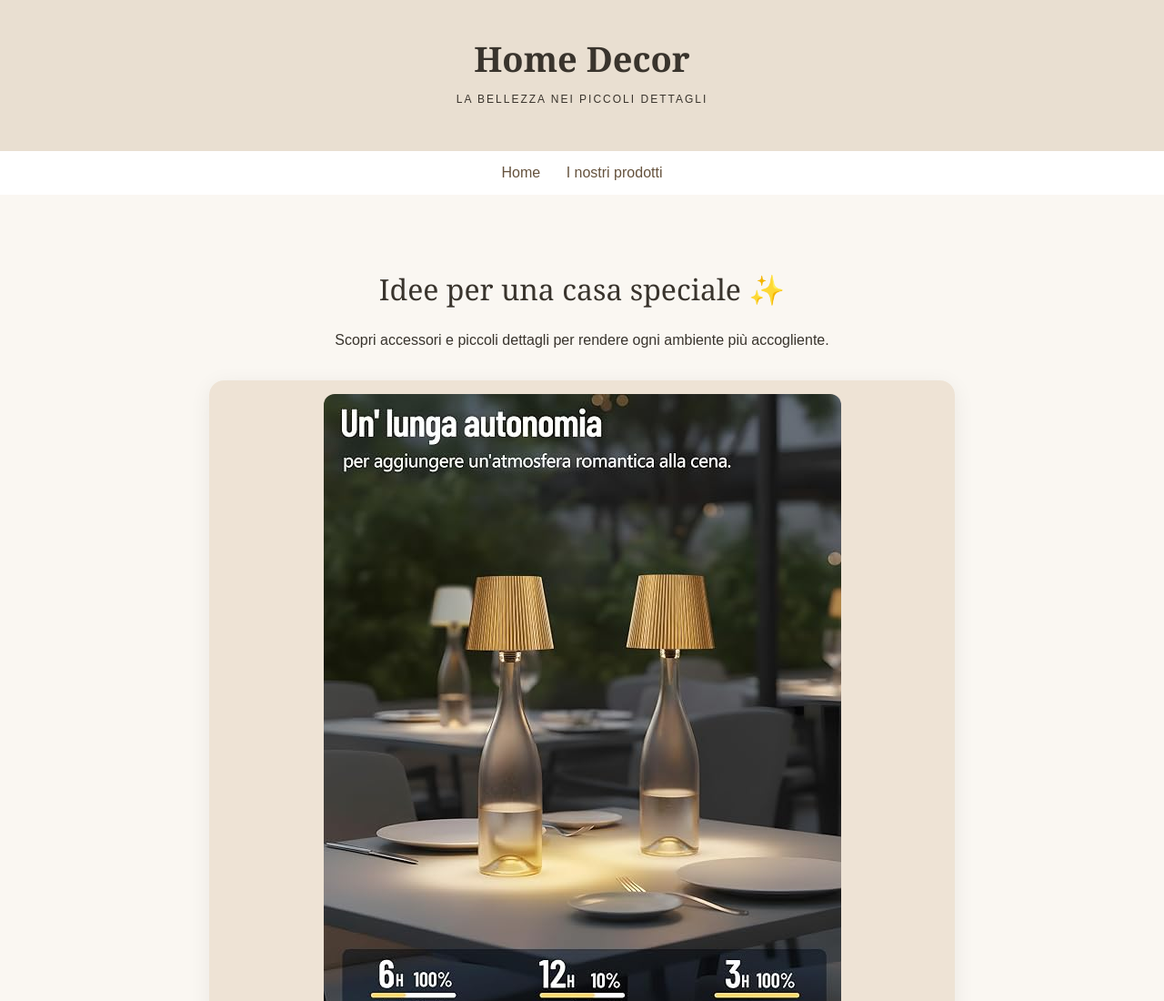
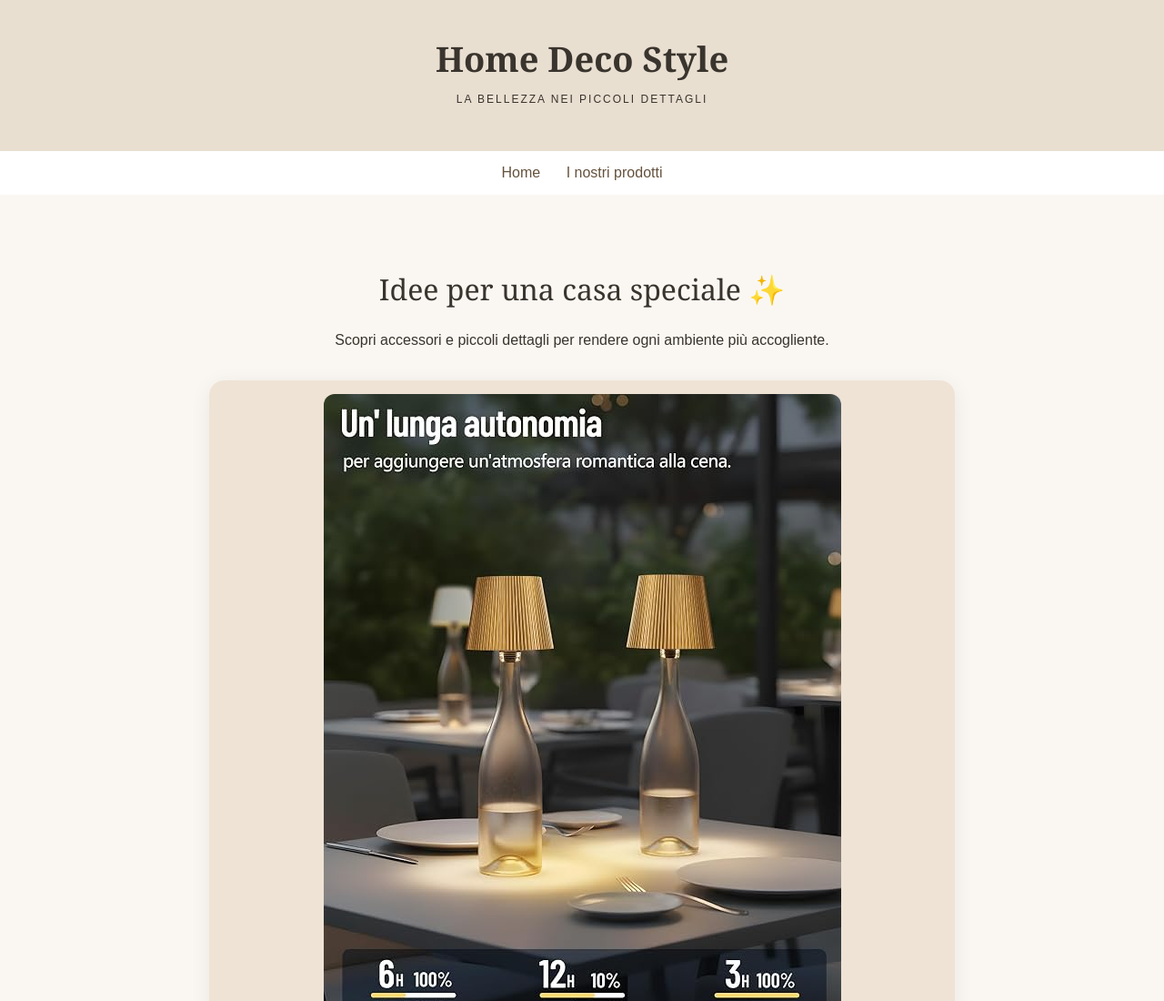
Before and after one commit to homedecostyle/homedecostyle.github.io, a plain HTML site: page index.html in a window 1280 px wide. Shown: the top 1100 px of the page at 91% size. Drawn offline with Linux system fonts and the light colour scheme.

Commit message:
Update header title from 'Home Decor' to 'Home Deco Style'

```diff
--- a/index.html
+++ b/index.html
@@ -30,7 +30,7 @@ footer{text-align:center;padding:30px;background:#e9dfd1;font-size:13px}
 </head>
 <body>
 <header>
-<h1>Home Decor</h1>
+<h1>Home Deco Style </h1>
 <p>LA BELLEZZA NEI PICCOLI DETTAGLI</p>
 </header>
 <nav>
```
